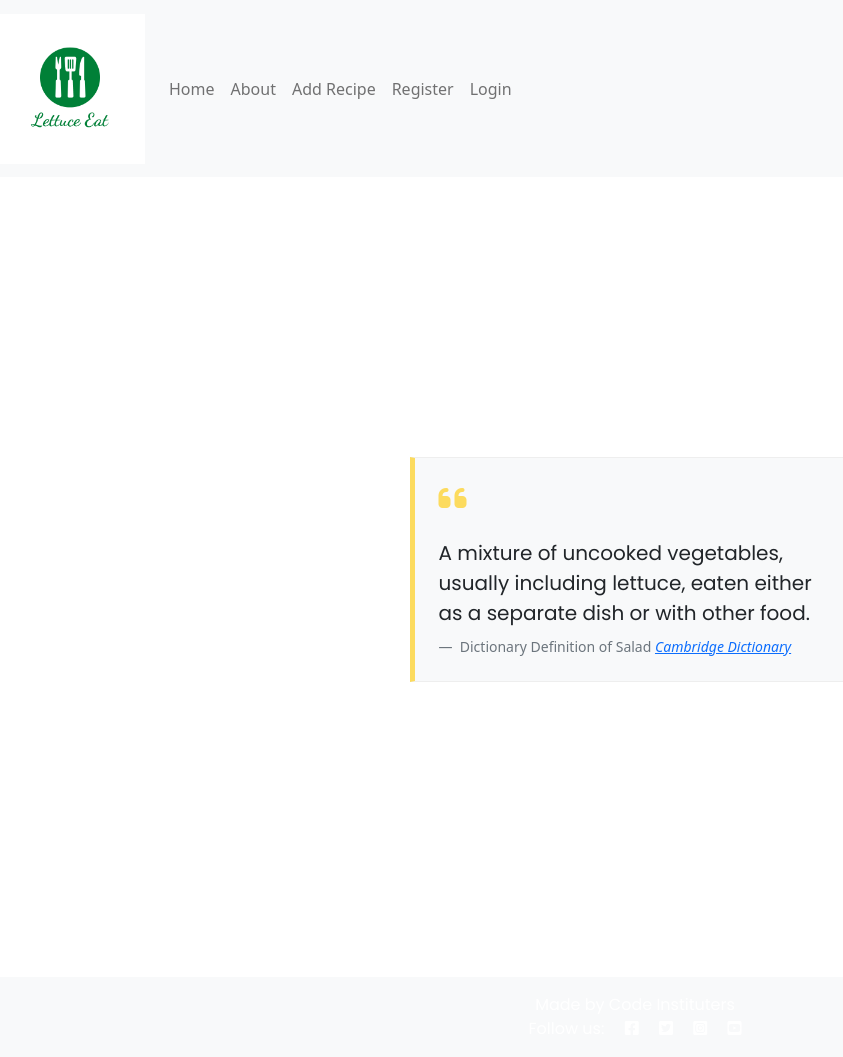
After one commit to Kat632/PP4-LettuceEat, a Django app: page /about/ in a window 1280 px wide. The commit adds this page. Shown: the whole page, without its empty margins (5-848 px from the left). Run offline with Django 3.2, Linux system fonts and the light colour scheme; some libraries are stand-ins or nearby versions.

Commit message:
add about page

```diff
--- a/blog/urls.py
+++ b/blog/urls.py
@@ -4,6 +4,7 @@ from . import views
 
 urlpatterns = [
     path('', views.RecipeList.as_view(), name='home'),
+    path('about/', views.about, name='about'),
     path('add-recipe/', views.create_recipe, name='create_recipe'),
     path('edit-recipe/<slug:slug>', views.edit_recipe, name='edit_recipe'),
     path('delete-recipe/<slug:slug>', views.delete_recipe,
--- a/blog/views.py
+++ b/blog/views.py
@@ -3,6 +3,13 @@ from django.views import generic, View
 from django.http import HttpResponseRedirect
 from .models import Recipe
 from .forms import CommentForm, RecipeForm
+
+
+def about(request):
+    """
+    renders about page
+    """
+    return render(request, "about.html")
 
 
 def create_recipe(request):
@@ -16,6 +23,7 @@ def create_recipe(request):
 
     if request.method == "POST":
         recipe_form = RecipeForm(request.POST, request.FILES)
+        print("hello555")
         if recipe_form.is_valid():
             recipe_form = recipe_form.save(commit=False)
             recipe_form.author = request.user
--- /dev/null
+++ b/templates/about.html
@@ -0,0 +1,32 @@
+{% extends 'base.html' %}
+
+
+<!-- Page Title -->
+{% block title %}
+<title>Lettuce Eat - About</title>
+{% endblock %}
+
+
+{% block content %}
+<section class="vh-100">
+  <div class="container py-5 h-100">
+    <div class="row d-flex justify-content-center align-items-center h-100">
+      <div class="col-md-12 col-xl-5">
+
+        <figure class="bg-light p-4" style="border-left: .35rem solid #fcdb5e; border-top: 1px solid #eee; border-right: 1px solid #eee; border-bottom: 1px solid #eee;">
+          <i class="fas fa-quote-left fa-2x mb-4" style="color: #fcdb5e;"></i>
+          <blockquote class="blockquote pb-2">
+            <p>
+                A mixture of uncooked vegetables, usually including lettuce, eaten either as a separate dish or with other food.
+            </p>
+          </blockquote>
+          <figcaption class="blockquote-footer mb-0">
+            Dictionary Definition of Salad <cite title="Source Title"><a href="https://dictionary.cambridge.org/dictionary/english/salad">Cambridge Dictionary</a></cite>
+          </figcaption>
+        </figure>
+
+      </div>
+    </div>
+  </div>
+</section>
+    {% endblock %}
--- a/templates/base.html
+++ b/templates/base.html
@@ -43,7 +43,7 @@
               <a class="nav-link" href="{% url 'home' %}">Home <span class="sr-only">(current)</span></a>
             </li>
             <li class="nav-item">
-              <a class="nav-link" href="#">About</a>
+              <a class="nav-link" href="{% url 'about' %}">About</a>
             </li>
             <li class="nav-item">
               <a class="nav-link" href="{% url 'create_recipe' %}">Add Recipe</a>
```
Also changed, not shown: templates/index.html (+5 -4 lines).
